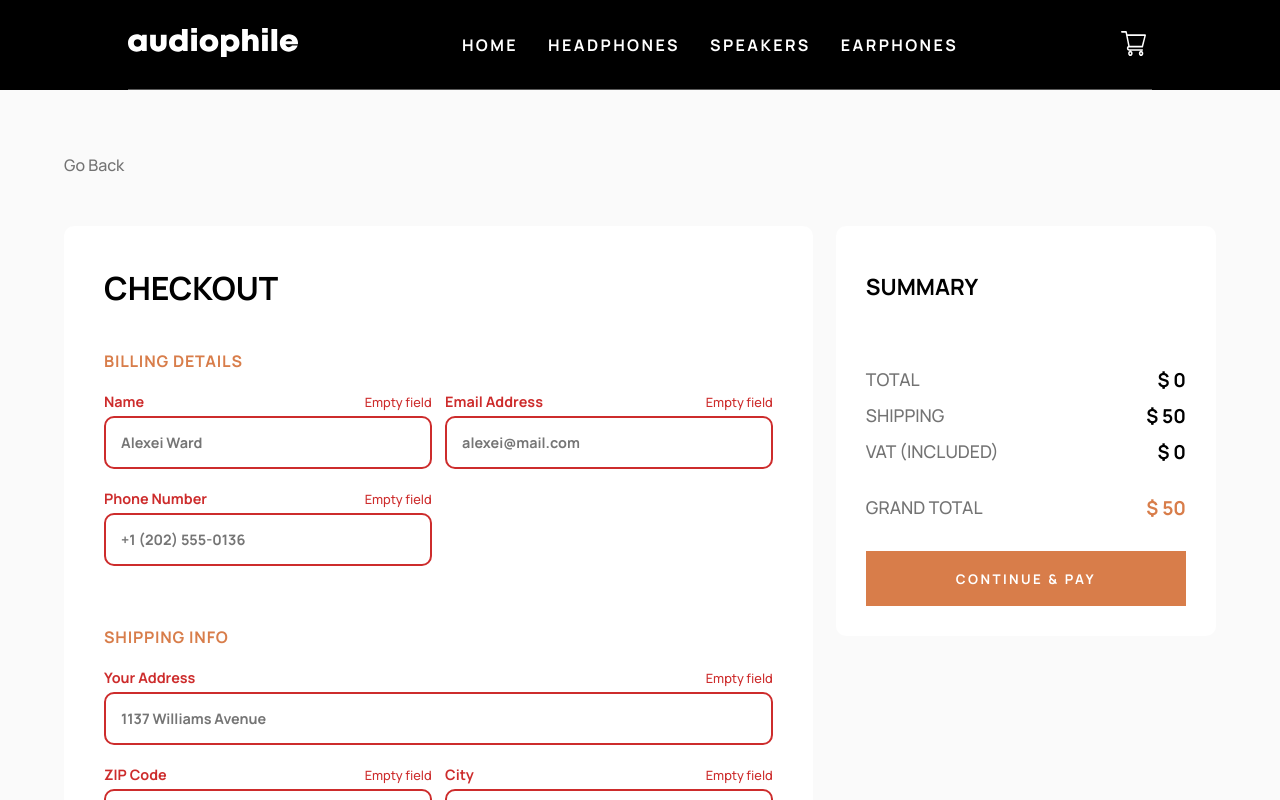
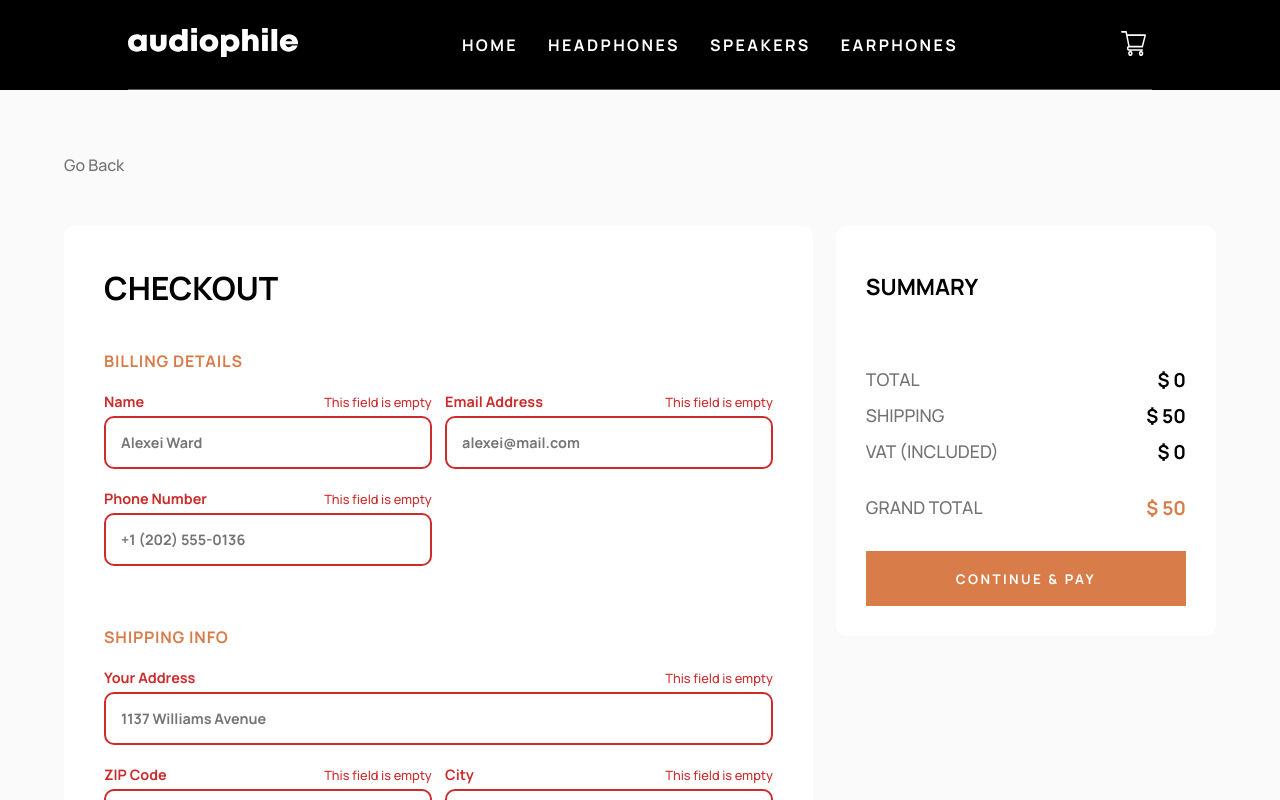
Before and after one commit to DylanNicolet/audiophile_website_frontendmentor.io, a React (Vite) app: page /checkout in a window 1280 px wide. Both pictures are taken after a click on the button "CONTINUE & PAY". Shown: the top 800 px of the page. Built offline with nearby package versions, Linux system fonts and the light colour scheme.

Commit message:
[EVO] Created an Input component + removed all jQuery code

```diff
--- a/package.json
+++ b/package.json
@@ -11,7 +11,6 @@
   "dependencies": {
     "@reduxjs/toolkit": "^1.9.5",
     "html-react-parser": "^4.0.0",
-    "jquery": "^3.7.0",
     "react": "^18.2.0",
     "react-dom": "^18.2.0",
     "react-redux": "^8.0.5",
--- /dev/null
+++ b/src/components/FormInput.jsx
@@ -0,0 +1,22 @@
+import { useId } from 'react';
+
+export default function FormInput ({ label, value, onChange, errorText, containerWidth, ...rest }) {
+    const generatedId = useId()
+    const inputId = rest.id || generatedId
+    const containerId = `${rest.name}-input-container` || `${rest.id}-input-container`
+
+    return (
+        <div className={`input-container ${errorText && '--invalid'}`} id={containerId}>
+            <label htmlFor={inputId}>{label || 'Input Label'}</label>
+
+            {errorText && <p className="invalid-text">{errorText}</p>}
+
+            <input
+                id={inputId}
+                value={value}
+                onChange={onChange}
+                {...rest}
+            />
+        </div>
+    )
+}
--- a/src/pages/Checkout.jsx
+++ b/src/pages/Checkout.jsx
@@ -1,19 +1,21 @@
 import React from "react"
 import { Link } from "react-router-dom"
 import CheckoutLightBox from "../components/CheckoutLightbox"
-import $ from 'jquery'
 import cashOnDeliveryImg from "../assets/checkout/icon-cash-on-delivery.svg"
 import Shade from "../components/Shade"
+import FormInput from "../components/FormInput"
 
 export default function Checkout() {
-    //States
+    // States
     let [ totalCart, setTotalCart ] = React.useState( 0 )
     let [ cartData, setCartData ] = React.useState( JSON.parse( localStorage.getItem( "cartData" ) || "[]" ) )
     let [ vat, setVat ] = React.useState( 0 )
     let [ grandTotal, setGrandTotal ] = React.useState( 0 )
     let [ lightboxOpen, setLightboxOpen ] = React.useState( false )
 
-    //Form data states
+    let [allErrors, setAllErrors] = React.useState({})
+
+    // Form data states
     let [ formData, setformData ] = React.useState({
         name: "",
         email: "",
@@ -27,26 +29,26 @@ export default function Checkout() {
         moneyPin: ""
     })
 
-    //Determine totalCart and VAT
+    // Determine totalCart and VAT
     React.useEffect( () => {
         cartData.map( ( product ) => {
             setTotalCart( ( prev ) => ( prev + (product.price * product.amount) ) )
         } )
     }, [] )
 
-    //Determine VAT as 20% of total excluding shipping
+    // Determine VAT as 20% of total excluding shipping
     React.useEffect( () => {
         setVat( Math.round( ( 20 / 100 ) * totalCart ) )
     }, [ totalCart ] )
 
-    //Determine grandTotal
+    // Determine grandTotal
     React.useEffect( () => {
         setGrandTotal(totalCart + 50)
     }, [ vat ] )
 
     let products = cartData.map( ( product, index ) => {
 
-        //Remove last word of product's name to match Figma model
+        // Remove last word of product's name to match Figma model
         let lastIndex = product.name.lastIndexOf(" ");
         let productName = product.name.substring(0, lastIndex);
 
@@ -68,7 +70,7 @@ export default function Checkout() {
         )
     } )
 
-    //Update form data on change for every input
+    // Update form data on change for every input
     function updateFormData( e ) {
         const { name, value } = e.target
 
@@ -77,49 +79,63 @@ export default function Checkout() {
         } )
     }
 
-    //Validate form data at submit
+    // Validate form data at submit
     function formValidator() {
 
-        //REGEX
+        // REGEX
         let regName = /^[a-zA-Z]+ [a-zA-Z]+$/
         let regEmail = /^([a-zA-Z0-9_\-\.]+)@([a-zA-Z0-9_\-]+)(\.[a-zA-Z]{2,5}){1,2}$/
         let regMoneyNumber = /\d{9}/
         let regMoneyPin = /\d{4}/
 
-        //TESTS
-        !regName.test( formData.name ) ? $( '#name-container' ).addClass( '--invalid' ) : $( '#name-container' ).removeClass( '--invalid' )
-        !regEmail.test( formData.email ) ? $( '#email-container' ).addClass( '--invalid' ) : $( '#email-container' ).removeClass( '--invalid' )
-        !formData.phoneNumber ? $( '#phoneNumber-container' ).addClass( '--invalid' ) : $( '#phoneNumber-container' ).removeClass( '--invalid' )
-        !formData.address ? $( '#address-container' ).addClass( '--invalid' ) : $( '#address-container' ).removeClass( '--invalid' )
-        !formData.zip ? $( '#zip-container' ).addClass( '--invalid' ) : $( '#zip-container' ).removeClass( '--invalid' )
-        !formData.city ? $( '#city-container' ).addClass( '--invalid' ) : $( '#city-container' ).removeClass( '--invalid' )
-        !formData.country ? $( '#country-container' ).addClass( '--invalid' ) : $( '#country-container' ).removeClass( '--invalid' )
+        // TESTS
+        const newErrors = {}
+
+        if (!formData.name) {
+            newErrors.name = 'This field is empty'
+        } else if (!regName.test( formData.name )) {
+            newErrors.name = 'Invalid format'
+        }
+
+        if (!formData.email) {
+            newErrors.email = 'This field is empty'
+        } else if (!regEmail.test( formData.email )) {
+            newErrors.email = 'Invalid format'
+        }
+
+        !formData.phoneNumber && (newErrors.phoneNumber = 'This field is empty');
+        !formData.address && (newErrors.address = 'This field is empty');
+        !formData.zip && (newErrors.zip = 'This field is empty');
+        !formData.city && (newErrors.city = 'This field is empty');
+        !formData.country && (newErrors.country = 'This field is empty');
 
         if ( formData.paymentMethod === "e-money" ) {
-            !regMoneyNumber.test( formData.moneyNumber ) ? $( '#moneyNumber-container' ).addClass( '--invalid' ) : $( '#moneyNumber-container' ).removeClass( '--invalid' )
-            !regMoneyPin.test( formData.moneyPin )? $( '#moneyPin-container' ).addClass( '--invalid' ) : $( '#moneyPin-container' ).removeClass( '--invalid' )
-        }
-        else if ( formData.paymentMethod === "cash-on-delivery" ) {
-            $( '#moneyNumber-container' ).removeClass( '--invalid' )
-            $( '#moneyPin-container' ).removeClass( '--invalid' )
+            if (!formData.moneyNumber) {
+                newErrors.moneyNumber = 'This field is empty'
+            } else if (!regMoneyNumber.test( formData.moneyNumber )) {
+                newErrors.moneyNumber = 'Invalid format'
+            }
+
+            if (!formData.moneyPin) {
+                newErrors.moneyPin = 'This field is empty'
+            } else if (!regMoneyPin.test( formData.moneyPin )) {
+                newErrors.moneyPin = 'Invalid format'
+            }
         }
 
-        setTimeout(() => {
-            if ( !$( ".--invalid" ).length ) {
-                $( ".shade" ).show();
-                setLightboxOpen(true)
-            }
-            else if ( $( ".--invalid" ).length ) {
-                $( "html, body" ).animate( {
-                    scrollTop: 0
-                }, 1000 );
-            }
-        }, 100);
-    }
+        setAllErrors(newErrors)
 
-    function handleUpdateInput( e ) {
-        //Removes invalid styling when user clicks the input
-        $( e.target ).parent().removeClass( '--invalid' );
+        // If no errors are found, we submit the form
+        if ( Object.keys(newErrors).length === 0 ) {
+            setLightboxOpen(true)
+        }
+        else { // else scroll to the top of the form
+            window.scrollTo({
+                top: 0,
+                left: 0,
+                behavior: "smooth",
+            })
+        }
     }
 
     return (
@@ -132,51 +148,89 @@ export default function Checkout() {
                 <section className="billing-details">
                     <h2 className="checkout-form__subtitle">BILLING DETAILS</h2>
 
-                    <section className="label-input" id="name-container">
-                        <label htmlFor="name">Name</label>
-                        <p className="invalid-text">{!formData.name.length ? "Empty field" : "Wrong format"}</p>
-                        <input type="text" placeholder="Alexei Ward" name="name" id="name" value={formData.name} onChange={updateFormData} onClick={e => handleUpdateInput(e)}/>
-                    </section>
+                    {/* Input name */}
+                    <FormInput
+                        name="name"
+                        id="name"
+                        type='text'
+                        placeholder="Alexei Ward"
+                        label="Name"
+                        autoComplete="name"
+                        onChange={updateFormData}
+                        errorText={allErrors.name}
+                    />
 
-                    <section className="label-input" id="email-container">
-                        <label htmlFor="email">Email Address</label>
-                        <p className="invalid-text">{!formData.email.length ? "Empty field" : "Wrong format"}</p>
-                        <input type="email" placeholder="alexei@mail.com" name="email" id="email" value={formData.email} onChange={updateFormData} onClick={e => handleUpdateInput(e)}/>
-                    </section>
+                    {/* Input email */}
+                    <FormInput
+                        name="email"
+                        id="email"
+                        type='email'
+                        placeholder="alexei@mail.com"
+                        label="Email Address"
+                        autoComplete="email"
+                        onChange={updateFormData}
+                        errorText={allErrors.email}
+                    />
 
-                    <section className="label-input" id="phoneNumber-container">
-                        <label htmlFor="phoneNumber">Phone Number</label>
-                        <p className="invalid-text">Empty field</p>
-                        <input type="number" placeholder="+1 (202) 555-0136" name="phoneNumber" id="phone" value={formData.phoneNumber} onChange={updateFormData} onClick={e => handleUpdateInput(e)}/>
-                    </section>
+                    {/* Input Phone Number */}
+                    <FormInput
+                        name="phoneNumber"
+                        id="phoneNumber"
+                        type='number'
+                        placeholder="+1 (202) 555-0136"
+                        label="Phone Number"
+                        autoComplete="tel"
+                        onChange={updateFormData}
+                        errorText={allErrors.phoneNumber}
+                    />
                 </section>
 
                 <section className="shipping-info">
                     <h2 className="checkout-form__subtitle">SHIPPING INFO</h2>
 
-                    <section className="label-input address" id="address-container">
-                        <label htmlFor="address">Your Address</label>
-                        <p className="invalid-text">Empty field</p>
-                        <input type="text" placeholder="1137 Williams Avenue" name="address" id="address" onChange={updateFormData} onClick={e => handleUpdateInput(e)}/>
-                    </section>
+                    {/* Input Address */}
+                    <FormInput
+                        name="address"
+                        id="address"
+                        type='text'
+                        placeholder="1137 Williams Avenue"
+                        label="Your Address"
+                        onChange={updateFormData}
+                        errorText={allErrors.address}
+                    />
 
-                    <section className="label-input" id="zip-container">
-                        <label htmlFor="zip">ZIP Code</label>
-                        <p className="invalid-text">Empty field</p>
-                        <input type="number" placeholder="10001" name="zip" id="zip" onChange={updateFormData} onClick={e => handleUpdateInput(e)}/>
-                    </section>
+                    {/* Input ZIP */}
+                    <FormInput
+                        name="zip"
+                        id="zip"
+                        type="number"
+                        placeholder="10001"
+                        label="ZIP Code"
+                        onChange={updateFormData}
+                        errorText={allErrors.zip}
+                    />
 
-                    <section className="label-input" id="city-container">
-                        <label htmlFor="city">City</label>
-                        <p className="invalid-text">Empty field</p>
-                        <input type="text" placeholder="New York" name="city" id="city" onChange={updateFormData} onClick={e => handleUpdateInput(e)}/>
-                    </section>
+                    {/* Input City */}
+                    <FormInput
+                        name="city"
+                        id="city"
+                        type="text"
+                        placeholder="New York"
+                        label="City"
+                        onChange={updateFormData}
+                        errorText={allErrors.city}
+                    />
 
-                    <section className="label-input" id="country-container">
-                        <label htmlFor="country">Country</label>
-                        <p className="invalid-text">Empty field</p>
-                        <input type="text" placeholder="United States" name="country" id="country" onChange={updateFormData} onClick={e => handleUpdateInput(e)}/>
-                    </section>
+                    {/* Input Country */}
+                    <FormInput
+                        name="country"
+                        id="country"
+                        type="text"
+                        placeholder="United States"
+                        label="Country"
+                        onChange={updateFormData}
+                        errorText={allErrors.country}
+                    />
                 </section>
 
                 <section className="payment-details">
@@ -196,19 +250,29 @@ export default function Checkout() {
                     </fieldset>
 
                     {formData.paymentMethod === "e-money" &&
-                        <section className="label-input" id="moneyNumber-container">
-                            <label htmlFor="moneyNumber">e-Money Number</label>
-                            <p className="invalid-text">{!formData.moneyNumber.length ? "Empty field" : "Wrong format"}</p>
-                            <input type="number" placeholder="238521993" name="moneyNumber" id="moneyNumber" onChange={updateFormData} onClick={e => handleUpdateInput(e)}/>
-                        </section>
-                    }
+                        <>
+                            {/* Input e-Money number */}
+                            <FormInput
+                                name="moneyNumber"
+                                id="moneyNumber"
+                                type="number"
+                                placeholder="238521993"
+                                label="e-Money Number"
+                                onChange={updateFormData}
+                                errorText={allErrors.moneyNumber}
+                            />
 
-                    {formData.paymentMethod === "e-money" &&
-                        <section className="label-input" id="moneyPin-container">
-                            <label htmlFor="moneyPin">e-Money PIN</label>
-                            <p className="invalid-text">{!formData.moneyPin.length ? "Empty field" : "Wrong format"}</p>
-                            <input type="number" placeholder="6891" name="moneyPin" id="moneyPin" onChange={updateFormData} onClick={e => handleUpdateInput(e)}/>
-                        </section>
+                            {/* Input e-Money PIN */}
+                            <FormInput
+                                name="moneyPin"
+                                id="moneyPin"
+                                type="number"
+                                placeholder="6891"
+                                label="e-Money PIN"
+                                onChange={updateFormData}
+                                errorText={allErrors.moneyPin}
+                            />
+                        </>
                     }
 
                     {formData.paymentMethod === "cash-on-delivery" &&
--- a/src/sass/App.scss
+++ b/src/sass/App.scss
@@ -9,6 +9,7 @@
 @use "./components/DeployedNav";
 @use "./components/Cart";
 @use "./components/CheckoutLightbox";
+@use "./components/Forminput";
 
 @use "./layouts/header";
 @use "./layouts/footer";
--- /dev/null
+++ b/src/sass/components/_Forminput.scss
@@ -0,0 +1,53 @@
+@use "../utils" as u;
+
+.label-input,
+.input-container{
+    display: flex;
+    flex-wrap: wrap;
+    margin-bottom: 20px;
+    width: 100%;
+
+    &.--invalid{
+        label{
+            color: u.$color-invalid;
+        }
+
+        input{
+            border: 2px solid u.$color-invalid;
+        }
+
+        .invalid-text{
+            display: flex;
+            align-items: center;
+        }
+    }
+
+    .invalid-text{
+        display: none;
+        margin-left: auto;
+        margin-bottom: 5px;
+        font-size: 0.8rem;
+        color: u.$color-invalid;
+    }
+
+    label{
+        margin-bottom: 5px;
+        font-size: 0.9rem;
+        font-weight: 800;
+    }
+
+    input{
+        padding: 15px;
+        border-radius: 10px;
+        border: 1px solid u.$color-text-tertiary;
+        font-size: 0.9rem;
+        font-weight: 600;
+        outline: none;
+        caret-color: u.$color-primary;
+        width: 100%;
+
+        &:focus{
+            border: 1px solid u.$color-primary;
+        }
+    }
+}
--- a/src/sass/pages/_Checkout.scss
+++ b/src/sass/pages/_Checkout.scss
@@ -63,53 +63,9 @@
             margin-bottom: 20px;
         }
 
-        .label-input{
-            display: flex;
-            flex-wrap: wrap;
-            margin-bottom: 20px;
-
-            &.--invalid{
-                label{
-                    color: u.$color-invalid;
-                }
-
-                input{
-                    border: 2px solid u.$color-invalid;
-                }
-
-                .invalid-text{
-                    display: flex;
-                    align-items: center;
-                }
-            }
-
-            .invalid-text{
-                display: none;
-                margin-left: auto;
-                margin-bottom: 5px;
-                font-size: 0.8rem;
-                color: u.$color-invalid;
-            }
-
-            label{
-                margin-bottom: 5px;
-                font-size: 0.9rem;
-                font-weight: 800;
-            }
-
-            input{
-                padding: 15px;
-                border-radius: 10px;
-                border: 1px solid u.$color-text-tertiary;
-                font-size: 0.9rem;
-                font-weight: 600;
-                outline: none;
-                caret-color: u.$color-primary;
-                width: 100%;
-
-                &:focus{
-                    border: 1px solid u.$color-primary;
-                }
+        @include u.tablet-only {
+            .input-container {
+                width: 49%;
             }
         }
 
@@ -125,12 +81,6 @@
             .checkout-form__subtitle{
                 @include u.tablet-only{
                     width: 100%;
-                }
-            }
-
-            .label-input{
-                @include u.tablet-only{
-                    width: 49%;
                 }
             }
         }
@@ -150,14 +100,10 @@
                 }
             }
 
-            .label-input{
+            #address-input-container {
                 @include u.tablet-only{
-                    width: 49%;
+                    width: 100%;
                 }
-            }
-
-            .address{
-                width: 100%;
             }
         }
 
@@ -173,12 +119,6 @@
             .checkout-form__subtitle{
                 @include u.tablet-only{
                     width: 100%;
-                }
-            }
-
-            .label-input{
-                @include u.tablet-only{
-                    width: 49%;
                 }
             }
 
```
Also changed, not shown: 2 other files (tests, documents, lock files or other folders).
